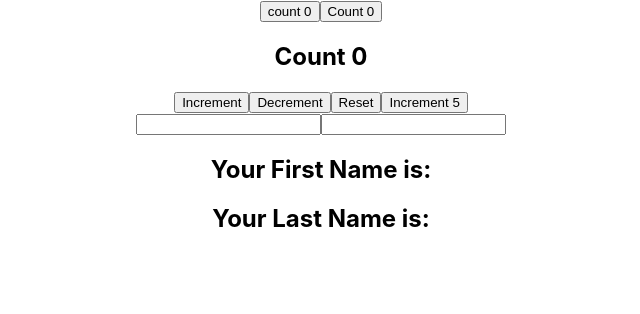
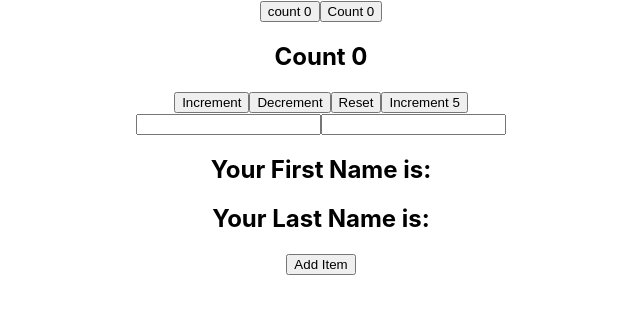
Before and after one commit to priyan1995/React-hooks, a React (Create React App) app: page / in a window 1280 px wide. Shown: the top 314 px of the page, without its empty margins (319-959 px from the left). Built offline with nearby package versions, Linux system fonts and the light colour scheme.

Commit message:
hook counter four added

```diff
--- a/src/App.js
+++ b/src/App.js
@@ -1,6 +1,7 @@
 import './App.css';
 import ClassCounter from './components/ClassCounter';
 import { HookCounter } from './components/HookCount';
+import HookCounterFour from './components/HookCounterFour';
 import { HookCounterTwo } from './components/HookCounterTwo';
 import { InputNameChange } from './components/InputNameChange';
 
@@ -11,6 +12,7 @@
       <HookCounter />
       <HookCounterTwo />
       <InputNameChange />
+      <HookCounterFour />
     </div>
   );
 }
--- /dev/null
+++ b/src/components/HookCounterFour.jsx
@@ -0,0 +1,29 @@
+import React, { useState } from 'react'
+
+function HookCounterFour() {
+
+    const [items, setItems] = useState([])
+
+    const addItem = () => {
+        setItems([ ...items, {
+            id: items.length,
+            value: Math.floor(Math.random() * 10 ) + 1
+        }])
+    }
+
+    return (
+        <>
+
+        <button onClick={addItem}>Add Item</button>
+
+            <ul>
+                {items.map(item => (
+                    <li key={item.id}>  {item.value}   </li>
+                ))}
+            </ul>
+        </>
+    )
+
+}
+
+export default HookCounterFour
```
